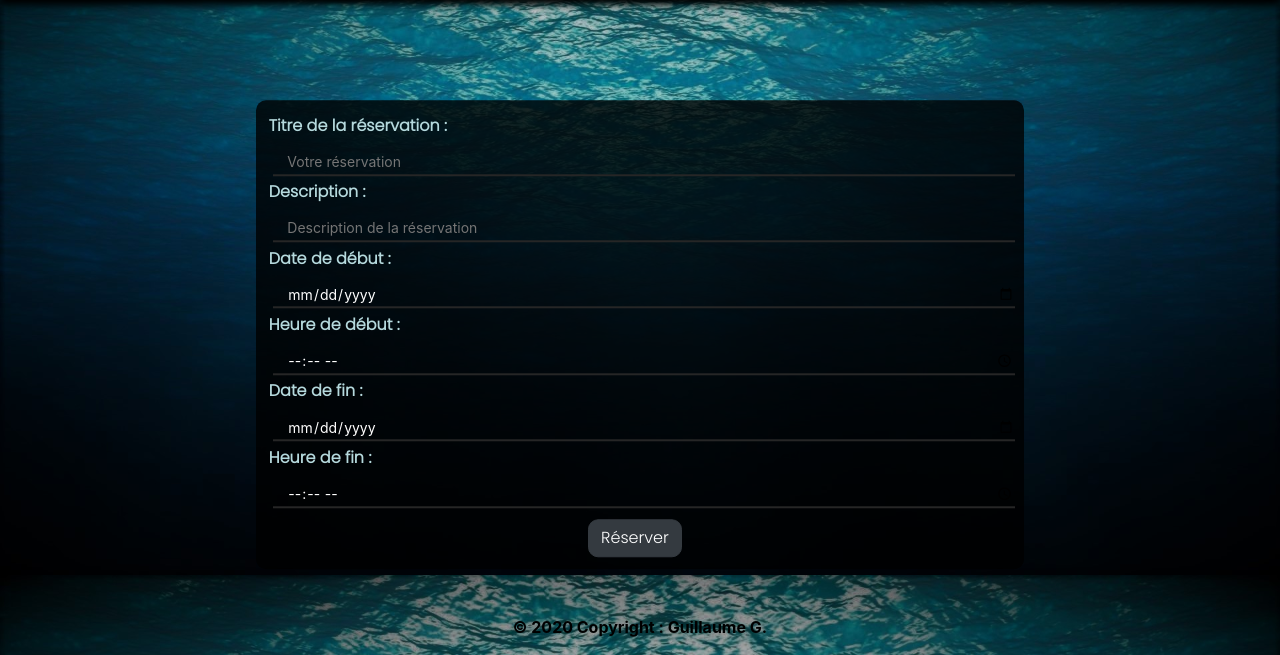
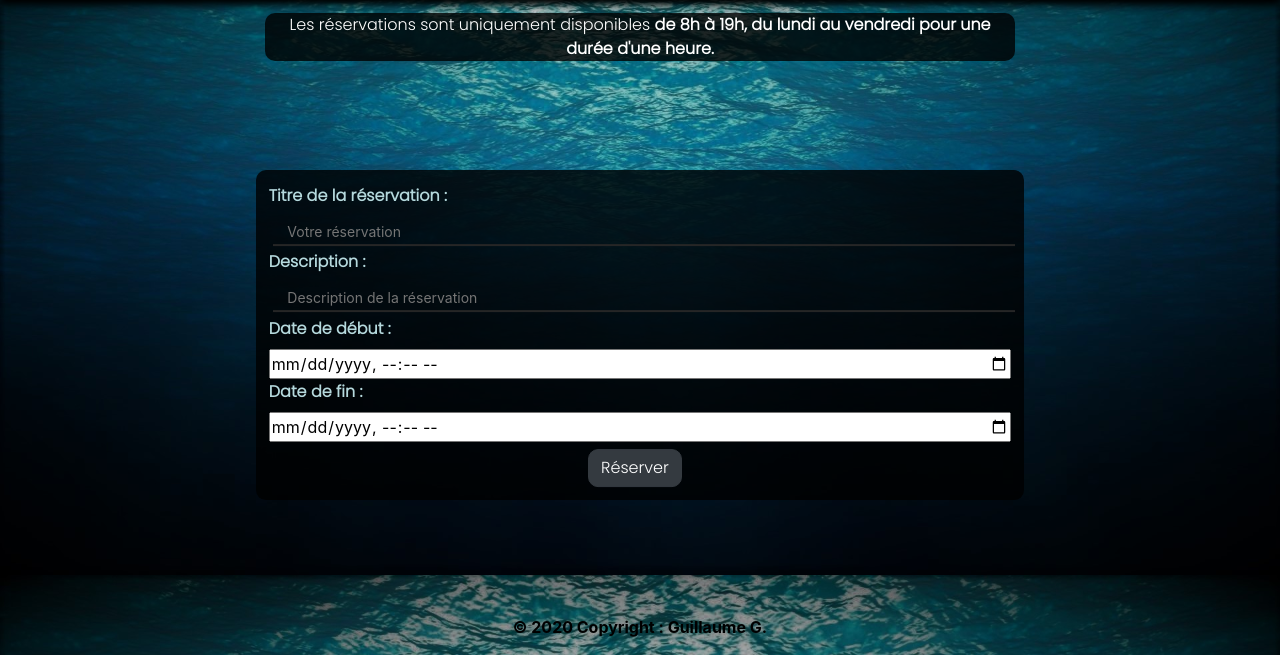
Before and after one commit to guillaume-grac/reservation-salles, a PHP site: page /pages/reservation-form.php in a window 1280 px wide. Shown: the part 145-800 px from the top of the page. Run offline with PHP 8.4, Linux system fonts and the light colour scheme; some libraries are stand-ins or nearby versions.

Commit message:
Reservation-form ok manque planing et reservations

```diff
--- a/css/reservation-form.css
+++ b/css/reservation-form.css
@@ -16,6 +16,17 @@ body{
     box-sizing: border-box;
 }
 
+.text-res{
+    border-radius: 10px;
+    margin-left: 20%;
+    margin-right: 20%;
+    margin-top: 1%;
+    text-align: center;
+    color: white;
+    font-family: 'Poppins', sans-serif;
+    background: rgba(0, 0, 0, 0.8);
+}
+
 h1{
     font-size: 26px;
     font-family: 'Satisfy', cursive;
@@ -28,9 +39,7 @@ h1{
 }
 
 .loginBox input[type="text"],
-.loginBox input[type="password"],
-.loginBox input[type="date"],
-.loginBox input[type="time"]{
+.loginBox input[type="password"]{
     border: none;
     border-bottom: 2px solid #262626;
     outline: none;
--- a/pages/connexion.php
+++ b/pages/connexion.php
@@ -26,7 +26,6 @@ $reservation = "reservation.php";
 $accueil = "../index.php";
 
 require('../require/html/header.php');
-require('../require/html/footer.php');
 require('../require/php/utilisateurs.php');
 
 //PHP
@@ -60,3 +59,5 @@ if(isset($_POST['connexion'])){
             </section>
         </section>
     </main>
+
+    <?php require('../require/html/footer.php'); ?>
--- a/pages/inscription.php
+++ b/pages/inscription.php
@@ -26,7 +26,6 @@ $reservation = "reservation.php";
 $accueil = "../index.php";
 
 require('../require/html/header.php');
-require('../require/html/footer.php');
 require('../require/php/utilisateurs.php');
 
 //PHP
@@ -61,3 +60,5 @@ if(isset($_POST['register'])){
             </section>
         </section>
     </main>
+
+    <?php require('../require/html/footer.php'); ?>
--- a/pages/planning.php
+++ b/pages/planning.php
@@ -29,6 +29,7 @@ $reservation = "reservation.php";
 $accueil = "../index.php";
 
 require('../require/html/header.php');
-require('../require/html/footer.php');
+
 
 ?>
+<?php require('../require/html/footer.php'); ?>
--- a/pages/profil.php
+++ b/pages/profil.php
@@ -28,7 +28,6 @@ $reservation = "reservation.php";
 $accueil = "../index.php";
 
 require('../require/html/header.php');
-require('../require/html/footer.php');
 require('../require/php/utilisateurs.php');
 
 //PHP
@@ -63,3 +62,5 @@ if(isset($_POST['update'])){
         </section>
     </section>
 </main>
+
+ <?php require('../require/html/footer.php'); ?>
--- a/pages/reservation-form.php
+++ b/pages/reservation-form.php
@@ -21,7 +21,6 @@ $reservation = "reservation.php";
 $accueil = "../index.php";
 
 require('../require/html/header.php');
-require('../require/html/footer.php');
 require('../require/php/utilisateurs.php');
 require('../require/php/reservations.php');
 
@@ -46,6 +45,7 @@ if(isset($_POST['reservation'])){
 
 <main>
     <section class="container-fluid">
+        <p class="text-res">Les réservations sont uniquement disponibles <b>de 8h à 19h, du lundi au vendredi pour une durée d'une heure.</b></p>
         <section class="loginBox">
             <form method="post" action="reservation-form.php">
                 <section class="inputBox">
@@ -54,16 +54,14 @@ if(isset($_POST['reservation'])){
                     <label id="label-style" for="description">Description :</label>
                     <input type="text" name="description" placeholder="Description de la réservation" required>
                     <label id="label-style" for="date1">Date de début :</label>
-                    <input type="date" name="date1" required>
-                    <label id="label-style" for="heure1">Heure de début :</label>
-                    <input type="time" name="heure1"  min="08:00" max="19:00" required>
+                    <input type="datetime-local" name="date1" required>
                     <label id="label-style" for="date1">Date de fin :</label>
-                    <input type="date" name="date2" required>
-                    <label id="label-style" for="heure2">Heure de fin :</label>
-                    <input type="time" name="heure2"  min="08:00" max="19:00" required>
+                    <input type="datetime-local" name="date2" required>
                 </section>
                 <button type="submit" name="reservation" class="bouton btn btn-dark">Réserver</button>
             </form>
         </section>
     </section>
 </main>
+
+<?php require('../require/html/footer.php'); ?>
--- a/pages/reservation.php
+++ b/pages/reservation.php
@@ -28,7 +28,8 @@ $reservationform = "reservation-form.php";
 $reservation = "reservation.php";
 $accueil = "../index.php";
 
-require('../require/html/header.php');
+
 require('../require/html/footer.php');
 
 ?>
+<?php require('../require/html/header.php'); ?>
--- a/require/php/reservations.php
+++ b/require/php/reservations.php
@@ -12,17 +12,12 @@ class Event extends Modele{
             $description = htmlspecialchars(trim($_POST['description']));
             $Ddate = $_POST['date1'];
             $Fdate = $_POST['date2'];
-            $Dtime = $_POST['heure1'];
-            $Ftime = $_POST['heure2'];
             $id_user = $_SESSION['id'];
 
             $d = new DateTime($Ddate);
             $d2 = new DateTime($Fdate);
 
-            $t = new DateTime($Dtime);
-            $t2 = new DateTime($Ftime);
-
-            $diff = $t -> diff($t2);
+            $diff = $d -> diff($d2);
             $diffStr = $diff -> format('%H:%i:%s');
 
             if($d -> format('w') == 6 || $d -> format('w') == 0 && $d2 -> format('w') == 6 || $d2 -> format('w') == 0){
@@ -30,9 +25,11 @@ class Event extends Modele{
                 echo '<section class="alert alert-danger text-center" role="alert"><b>Attention !</b> Les réservations se font <b>uniquement du lundi au vendredi</b>.</section>';
 
             }
-            elseif ($diffStr != '01:0:0')
-            {
-                echo "Vous ne pouvez réservez que pour 1 heure.";
+            elseif ($diffStr != '01:0:0'){
+                echo '<section class="alert alert-danger text-center" role="alert"><b>Attention !</b> Vous pouvez réservez uniquement pour 1 heure.</section>';
+            }
+            elseif($d -> format('H:i:s') < '08:00:00' || $d -> format('H:i:s') > '19:00:00' && $d2 -> format('H:i:s') < '08:00:00' || $d2 -> format('H:i:s') > '19:00:00'){
+                echo '<section class="alert alert-danger text-center" role="alert"><b>Attention !</b> Vous pouvez uniquement réserver de 8H00 à 19H00.</section>';
             }
             else{
 
```
